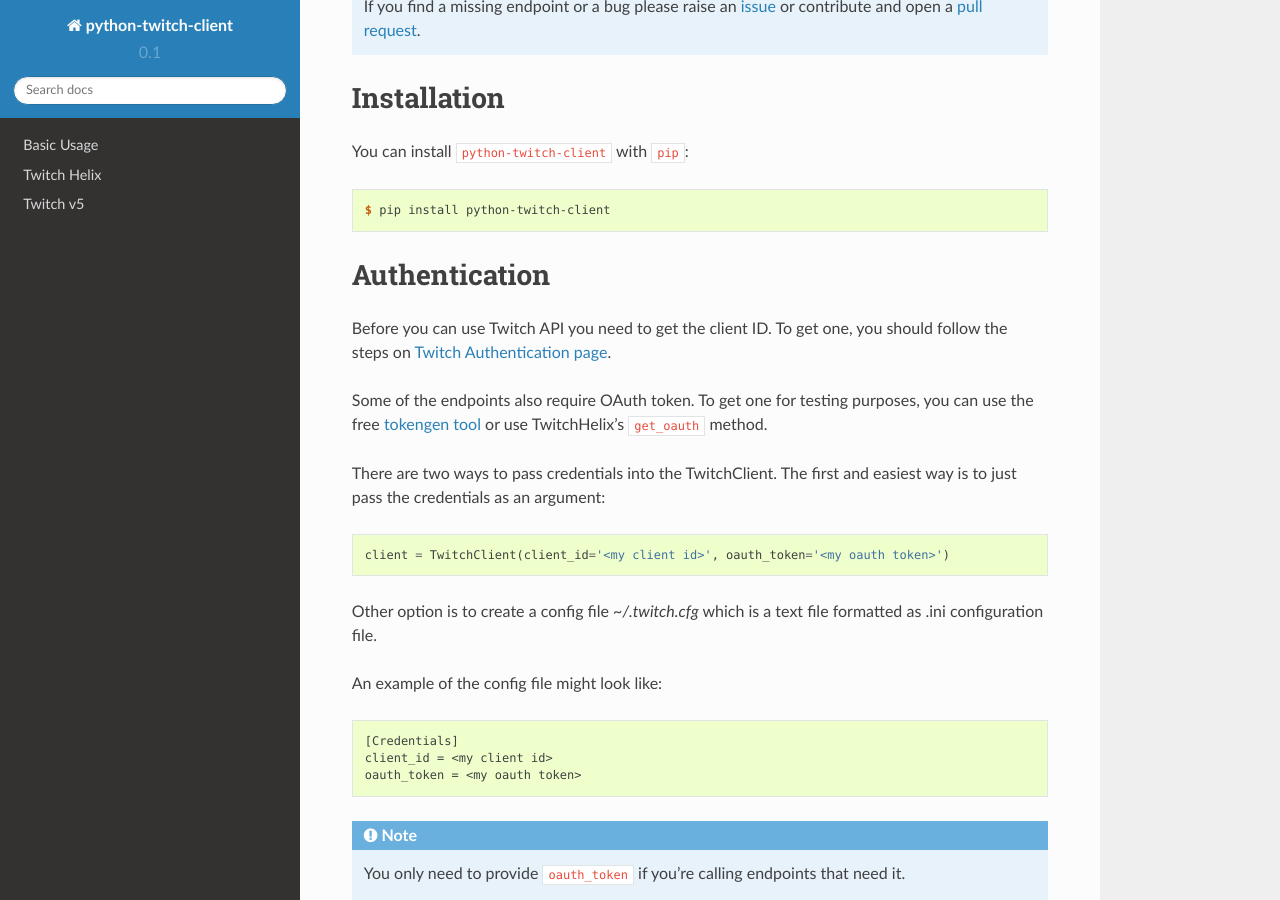
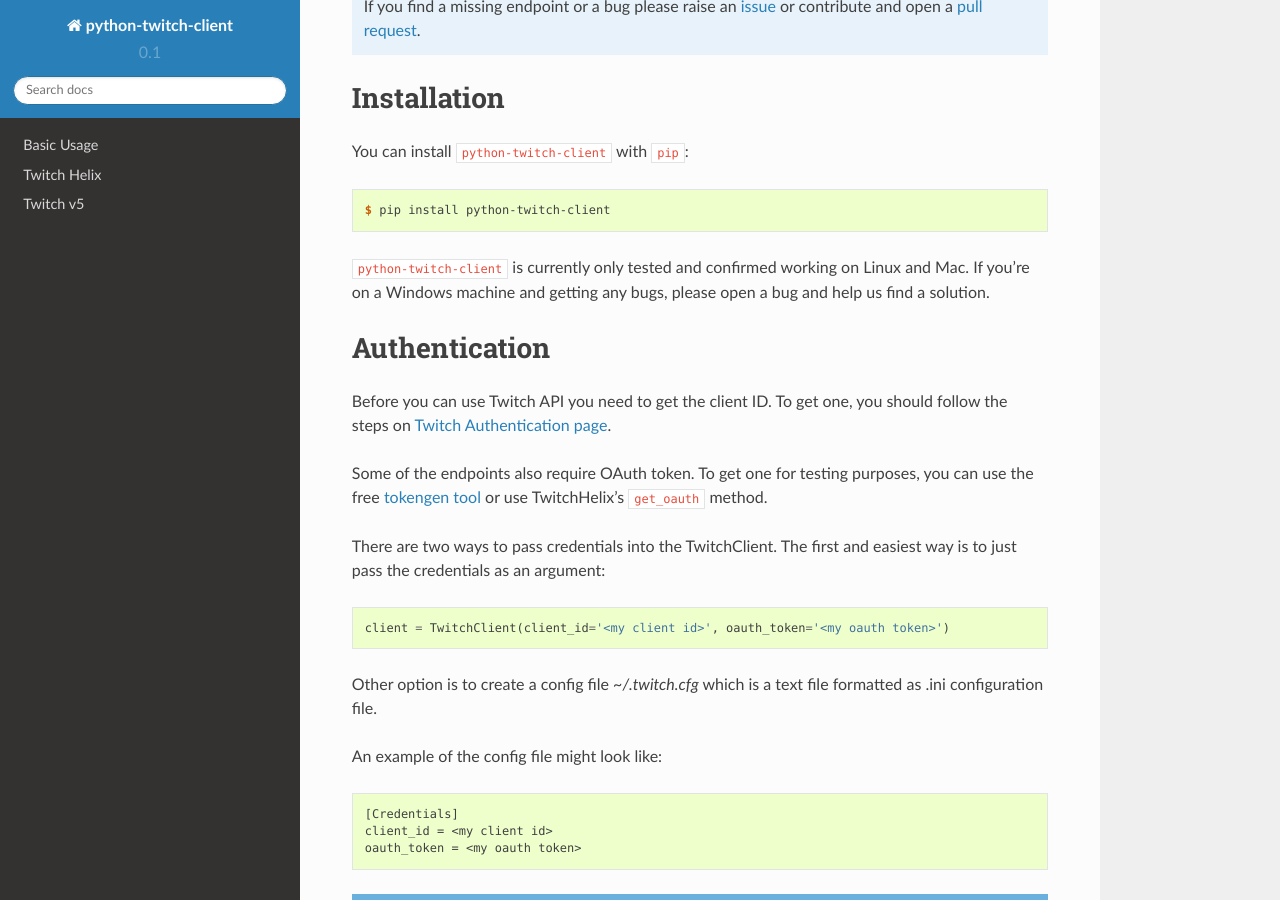
Before and after one commit to tsifrer/python-twitch-client, a Sphinx documentation site: the page built from docs/index.rst, in a window 1280 px wide and 900 px high, scrolled down 457 px. Built offline with Sphinx 7.4.7 and the Read the Docs theme 2.0.0, drawn with Linux system fonts in a browser that asks for light colours.

Commit message:
Small doc change

```diff
--- a/docs/index.rst
+++ b/docs/index.rst
@@ -24,6 +24,10 @@
 .. code-block:: console
 
     $ pip install python-twitch-client
+
+
+``python-twitch-client`` is currently only tested and confirmed working on Linux and Mac. If you're
+on a Windows machine and getting any bugs, please open a bug and help us find a solution.
 
 
 Authentication
```
